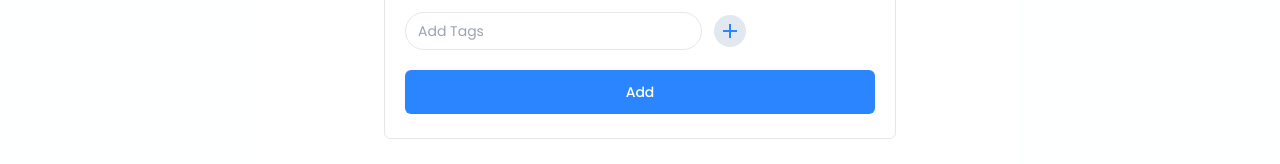
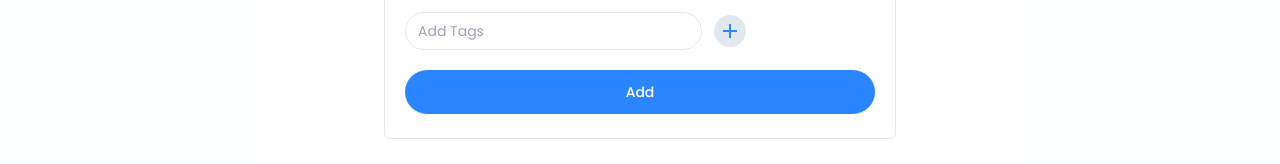
Before and after one commit to Nitish7382/Notes-Management, a React (Vite) app in the folder client/: page /dashboard in a window 1280 px wide. Both pictures are taken after a click on the button 1208 px from the left and 728 px from the top of the page. Shown: the part 481-645 px from the top of the page. Built offline with nearby package versions, Linux system fonts and the light colour scheme.

Commit message:
style: update AddEditNotes button to have rounded corners

```diff
--- a/client/src/pages/Dashboard/AddEditNotes.jsx
+++ b/client/src/pages/Dashboard/AddEditNotes.jsx
@@ -40,7 +40,7 @@ const AddEditNotes = () => {
         />
       </div>
 
-      <button className='btn-primary font-medium mt-5 p-3' onClick={()=> {}}>
+      <button className='btn-primary rounded-full font-medium mt-5 p-3' onClick={()=> {}}>
         Add
       </button>
     </div>
```
